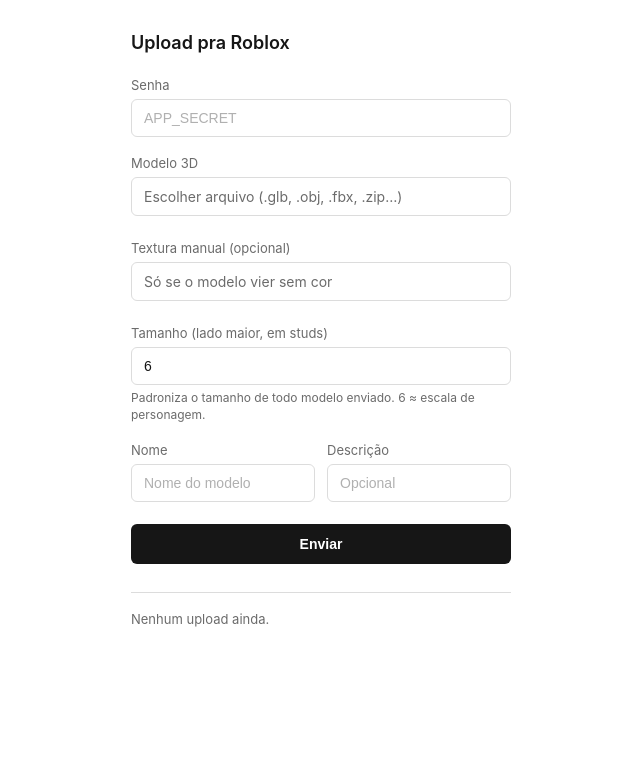
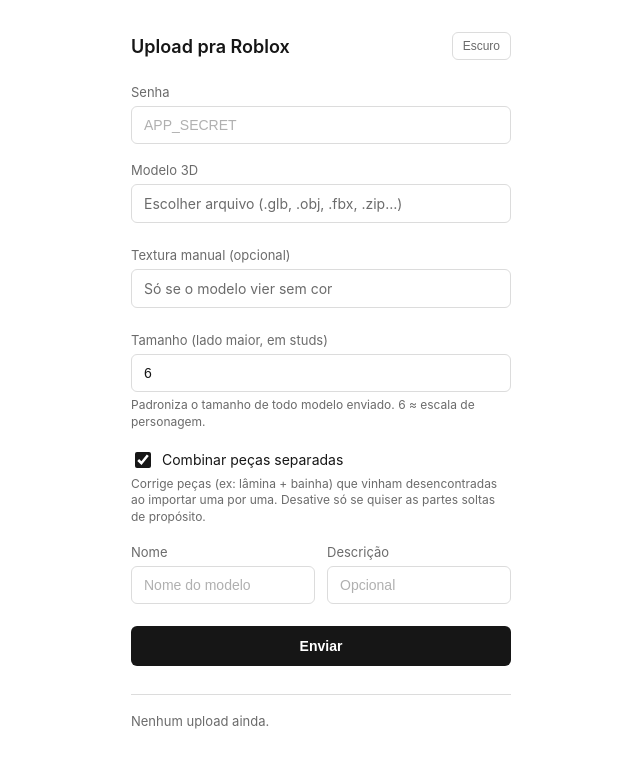
Before and after one commit to lonasharkins-blip/roblox-uploader, a Flask app: page / in a window 1280 px wide. Shown: the top 766 px of the page, without its empty margins (319-959 px from the left). Run offline with Flask 3, Linux system fonts and the light colour scheme.

Commit message:
Add files via upload

```diff
--- a/templates/index.html
+++ b/templates/index.html
@@ -21,16 +21,37 @@
     --warn-bg: #fbf6e8;
     font-family: -apple-system, BlinkMacSystemFont, "Segoe UI", Roboto, Helvetica, Arial, sans-serif;
   }
+  html[data-theme="dark"] {
+    --bg: #121212;
+    --text: #f0f0f0;
+    --muted: #9a9a9a;
+    --border: #3a3a3a;
+    --border-focus: #f0f0f0;
+    --accent: #f0f0f0;
+    --accent-text: #121212;
+    --ok: #6fd19a;
+    --ok-bg: #16261d;
+    --error: #ff8b8b;
+    --error-bg: #2a1717;
+    --warn: #e0c14a;
+    --warn-bg: #2a2414;
+  }
   * { box-sizing: border-box; }
   body {
     margin: 0;
     background: var(--bg);
     color: var(--text);
     min-height: 100vh;
+    transition: background 0.15s, color 0.15s;
   }
   .page { max-width: 420px; margin: 0 auto; padding: 32px 20px 60px; }
 
-  h1 { font-size: 18px; font-weight: 600; margin: 0 0 24px; }
+  .topbar { display: flex; align-items: center; justify-content: space-between; margin-bottom: 24px; }
+  h1 { font-size: 18px; font-weight: 600; margin: 0; }
+  #themeToggle {
+    width: auto; margin: 0; padding: 6px 10px; font-size: 12px; font-weight: 500;
+    background: none; border: 1px solid var(--border); color: var(--muted); border-radius: 6px;
+  }
 
   fieldset { border: none; padding: 0; margin: 0 0 18px; }
   label {
@@ -72,6 +93,12 @@
 
   .help { font-size: 12px; color: var(--muted); margin-top: 5px; line-height: 1.4; }
 
+  .checkbox-label {
+    display: flex; align-items: center; gap: 8px;
+    font-size: 14px; color: var(--text); margin-bottom: 0; cursor: pointer;
+  }
+  .checkbox-label input { width: 16px; height: 16px; accent-color: var(--accent); cursor: pointer; }
+
   button {
     width: 100%;
     padding: 12px;
@@ -105,7 +132,7 @@
 
   .history-row {
     display: flex; justify-content: space-between; gap: 10px;
-    font-size: 13px; padding: 7px 0; border-bottom: 1px solid #f0f0f0;
+    font-size: 13px; padding: 7px 0; border-bottom: 1px solid var(--border);
   }
   .history-row .name { overflow: hidden; text-overflow: ellipsis; white-space: nowrap; }
   .history-row .status-ok { color: var(--ok); }
@@ -115,7 +142,10 @@
 </head>
 <body>
 <div class="page">
-  <h1>Upload pra Roblox</h1>
+  <div class="topbar">
+    <h1>Upload pra Roblox</h1>
+    <button id="themeToggle" type="button">Escuro</button>
+  </div>
 
   <fieldset>
     <label for="secret">Senha</label>
@@ -144,6 +174,14 @@
     <div class="help">Padroniza o tamanho de todo modelo enviado. 6 ≈ escala de personagem.</div>
   </fieldset>
 
+  <fieldset class="checkbox-field">
+    <label class="checkbox-label">
+      <input type="checkbox" id="mergeParts" checked />
+      Combinar peças separadas
+    </label>
+    <div class="help">Corrige peças (ex: lâmina + bainha) que vinham desencontradas ao importar uma por uma. Desative só se quiser as partes soltas de propósito.</div>
+  </fieldset>
+
   <fieldset>
     <div class="row-2">
       <div>
@@ -166,6 +204,24 @@
 </div>
 
 <script>
+  const themeToggle = document.getElementById('themeToggle');
+
+  function applyTheme(theme) {
+    document.documentElement.setAttribute('data-theme', theme);
+    themeToggle.textContent = theme === 'dark' ? 'Claro' : 'Escuro';
+  }
+
+  const savedTheme = localStorage.getItem('roblox_uploader_theme');
+  const systemPrefersDark = window.matchMedia && window.matchMedia('(prefers-color-scheme: dark)').matches;
+  applyTheme(savedTheme || (systemPrefersDark ? 'dark' : 'light'));
+
+  themeToggle.addEventListener('click', () => {
+    const current = document.documentElement.getAttribute('data-theme');
+    const next = current === 'dark' ? 'light' : 'dark';
+    applyTheme(next);
+    localStorage.setItem('roblox_uploader_theme', next);
+  });
+
   const secretInput = document.getElementById('secret');
   const fileInput = document.getElementById('file');
   const textureInput = document.getElementById('texture');
@@ -267,6 +323,7 @@
     formData.append('file', fileInput.files[0]);
     if (textureInput.files.length) formData.append('texture', textureInput.files[0]);
     formData.append('targetSize', document.getElementById('targetSize').value);
+    formData.append('mergeParts', document.getElementById('mergeParts').checked ? 'true' : 'false');
     formData.append('displayName', document.getElementById('displayName').value);
     formData.append('description', document.getElementById('description').value);
 
```
